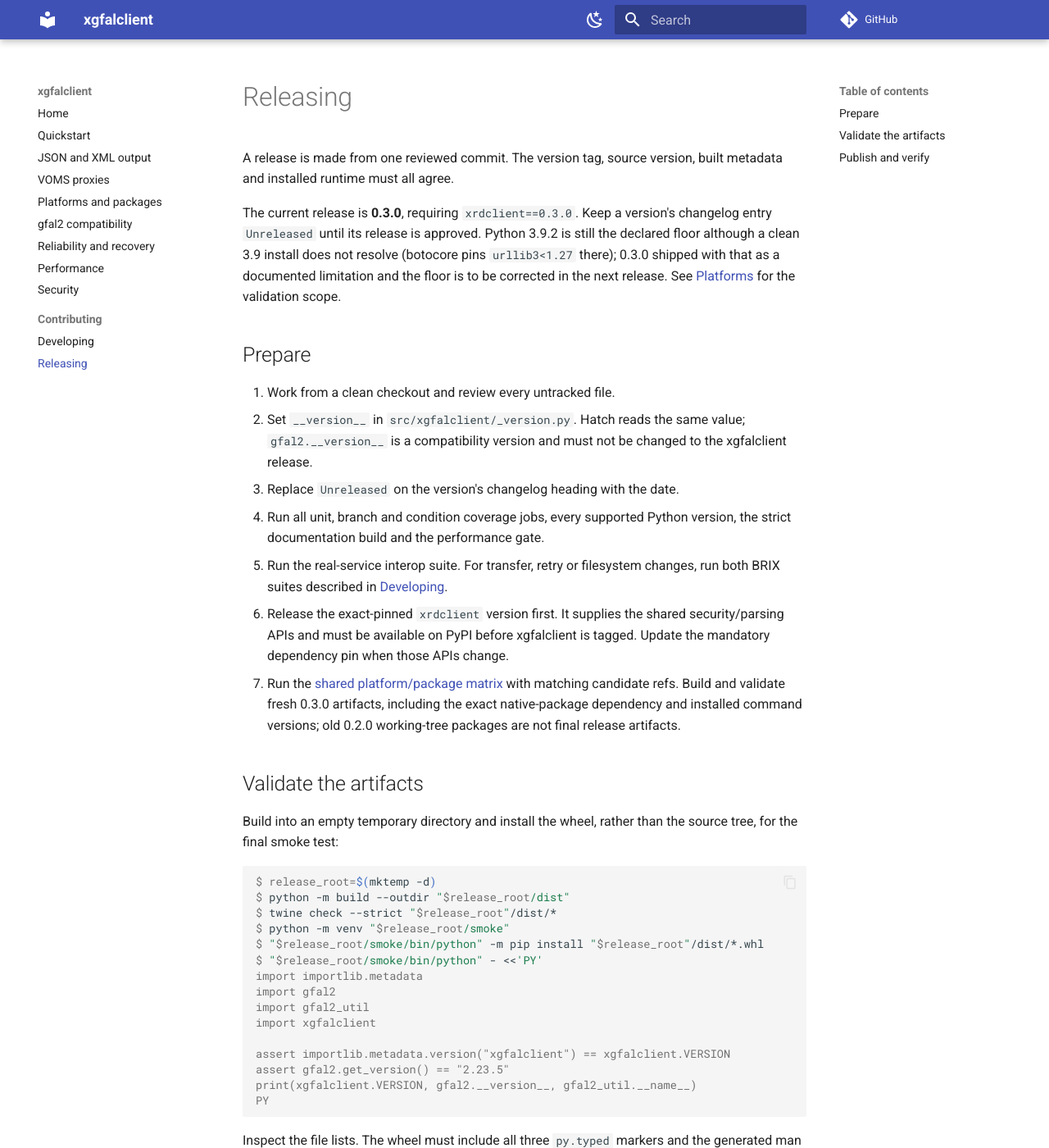
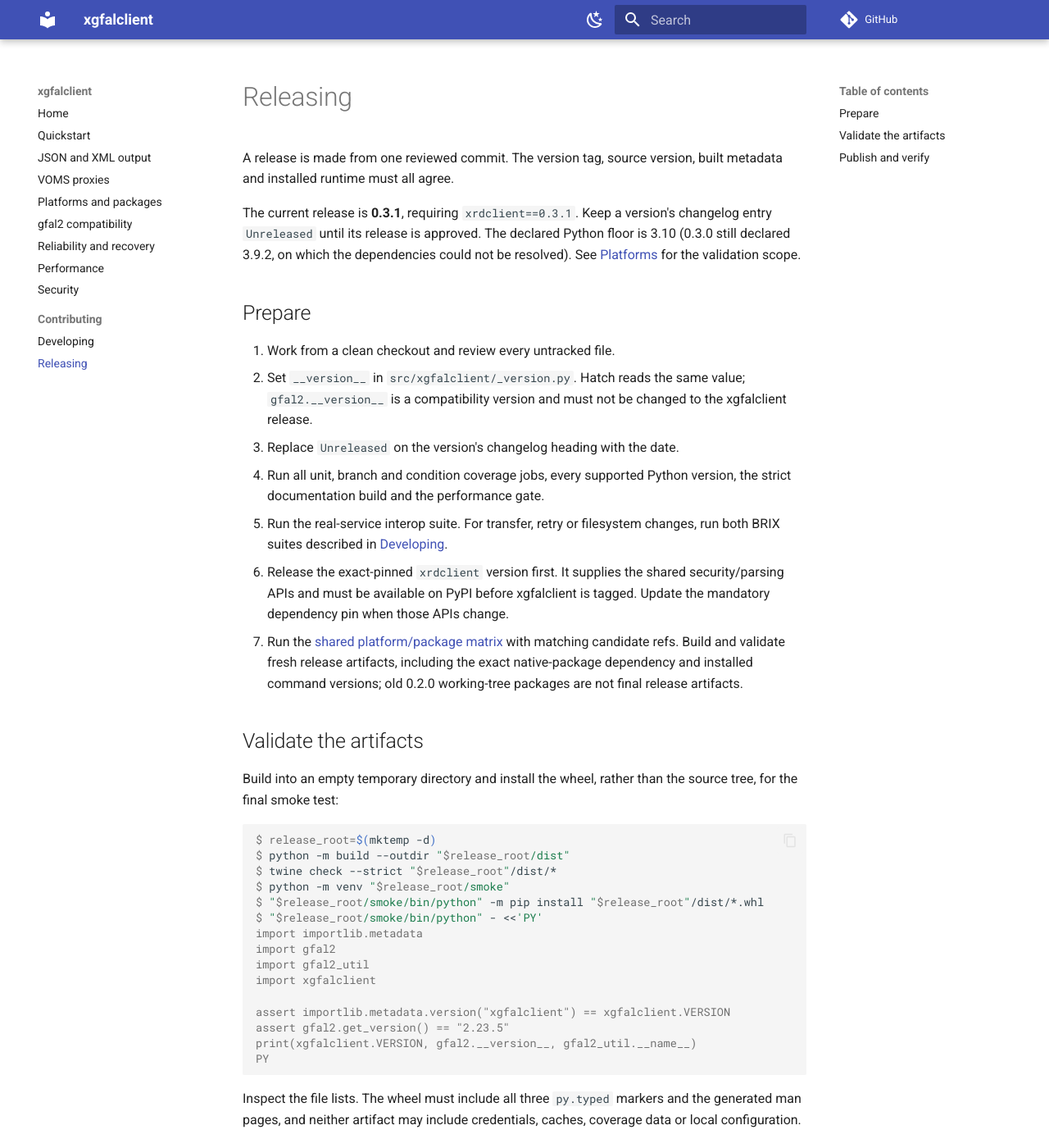
Before and after one commit to rob-c/xgfalclient, an MkDocs documentation site: the page built from docs/releasing.md, in a window 1280 px wide and 1400 px high. Shown: the whole window at 82% size. Built offline with MkDocs 1.6.1 and Material for MkDocs 9.7.7, drawn with Linux system fonts in a browser that asks for light colours; comment, search, counter and statistics services are not loaded.

Commit message:
Declare Python 3.10 as the floor and require xrdclient 0.3.1
The same botocore/urllib3 conflict makes a 3.9 install impossible; the
metadata now says so. All platform packages already use a distribution
Python 3.10 or newer.

Co-Authored-By: Claude Fable 5.1 <noreply@anthropic.com>

```diff
--- a/docs/releasing.md
+++ b/docs/releasing.md
@@ -3,12 +3,11 @@
 A release is made from one reviewed commit. The version tag, source version,
 built metadata and installed runtime must all agree.
 
-The current release is **0.3.0**, requiring `xrdclient==0.3.0`. Keep a
-version's changelog entry `Unreleased` until its release is approved. Python
-3.9.2 is still the declared floor although a clean 3.9 install does not
-resolve (botocore pins `urllib3<1.27` there); 0.3.0 shipped with that as a
-documented limitation and the floor is to be corrected in the next release.
-See [Platforms](platforms.md) for the validation scope.
+The current release is **0.3.1**, requiring `xrdclient==0.3.1`. Keep a
+version's changelog entry `Unreleased` until its release is approved. The
+declared Python floor is 3.10 (0.3.0 still declared 3.9.2, on which the
+dependencies could not be resolved). See [Platforms](platforms.md) for the
+validation scope.
 
 ## Prepare
 
@@ -25,7 +24,7 @@ See [Platforms](platforms.md) for the validation scope.
    security/parsing APIs and must be available on PyPI before xgfalclient is
    tagged. Update the mandatory dependency pin when those APIs change.
 7. Run the [shared platform/package matrix](platforms.md) with matching
-   candidate refs. Build and validate fresh 0.3.0 artifacts, including the exact
+   candidate refs. Build and validate fresh release artifacts, including the exact
    native-package dependency and installed command versions; old 0.2.0
    working-tree packages are not final release artifacts.
 
--- a/pyproject.toml
+++ b/pyproject.toml
@@ -9,7 +9,7 @@ name = "xgfalclient"
 dynamic = ["version"]
 description = "A Python 3, drop-in gfal2 client: WebDAV/HTTP, S3, Google Cloud Storage, XRootD, GridFTP, SRM, SFTP, dCap, LFC and local files, with X.509/GSI, token, Kerberos and SSH auth"
 readme = "README.md"
-requires-python = ">=3.9.2"
+requires-python = ">=3.10"
 license = { text = "LGPL-3.0-or-later" }
 authors = [{ name = "Robert Currie", email = "robert.andrew.currie@gmail.com" }]
 keywords = [
@@ -20,7 +20,6 @@ classifiers = [
   "Development Status :: 3 - Alpha",
   "Intended Audience :: Science/Research",
   "Programming Language :: Python :: 3 :: Only",
-  "Programming Language :: Python :: 3.9",
   "Programming Language :: Python :: 3.10",
   "Programming Language :: Python :: 3.11",
   "Programming Language :: Python :: 3.12",
@@ -31,7 +30,7 @@ classifiers = [
 # Maintained libraries provide reusable parsing, transport and security primitives.
 dependencies = [
   # Shared security/parsing APIs and XRootD transport are released together.
-  "xrdclient==0.3.0",
+  "xrdclient==0.3.1",
   "asn1crypto>=1.5.1",
   "botocore>=1.35",
   "cryptography>=45",
--- a/src/xgfalclient/_version.py
+++ b/src/xgfalclient/_version.py
@@ -6,7 +6,7 @@ on them: ``get_version()`` and the plugin names give gfal2's, and the
 ``gfal2`` module's ``__version__`` is the Python bindings'.
 """
 
-__version__ = "0.3.0"
+__version__ = "0.3.1"
 
 #: The gfal2 C library release whose behaviour is reproduced.
 GFAL2_VERSION = "2.23.5"
```
Also changed, not shown: CHANGELOG.md (+12 -0 lines), README.md (+6 -7 lines), docs/DEVELOPING.md (+5 -5 lines), docs/platforms.md (+3 -4 lines), 2 other files.
